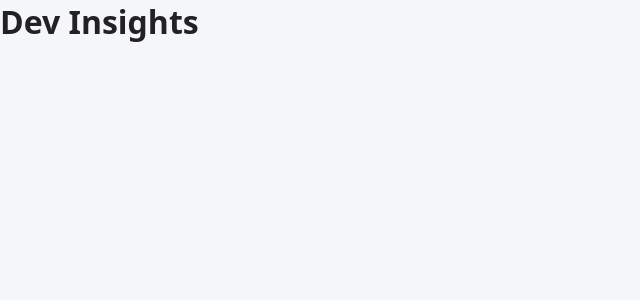
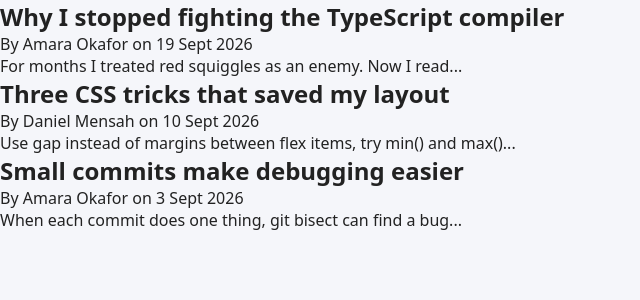
Before and after one commit to Tabitha2005/react-dev-formative-1, a React (Vite) app in the folder mini-blog/: page / in a window 1280 px wide. Shown: the top 300 px of the page, without its empty margins (0-640 px from the left). Built offline with nearby package versions, Linux system fonts and the light colour scheme.

Commit message:
Add PostList component and render it in App

```diff
--- a/mini-blog/src/App.tsx
+++ b/mini-blog/src/App.tsx
@@ -1,5 +1,12 @@
+import PostList from './components/PostList'
+import { posts } from './data/posts'
+
 function App() {
-  return <h1>Dev Insights</h1>
+  return (
+    <main>
+      <PostList posts={posts} />
+    </main>
+  )
 }
 
 export default App
--- /dev/null
+++ b/mini-blog/src/components/PostList.tsx
@@ -0,0 +1,22 @@
+import type { Post as PostData } from '../types/post'
+import Post from './Post'
+
+interface PostListProps {
+  posts: PostData[]
+}
+
+function PostList({ posts }: PostListProps) {
+  if (posts.length === 0) {
+    return <p className="post-list-empty">No posts yet.</p>
+  }
+
+  return (
+    <section className="post-list">
+      {posts.map((post) => (
+        <Post key={post.id} post={post} />
+      ))}
+    </section>
+  )
+}
+
+export default PostList
```
